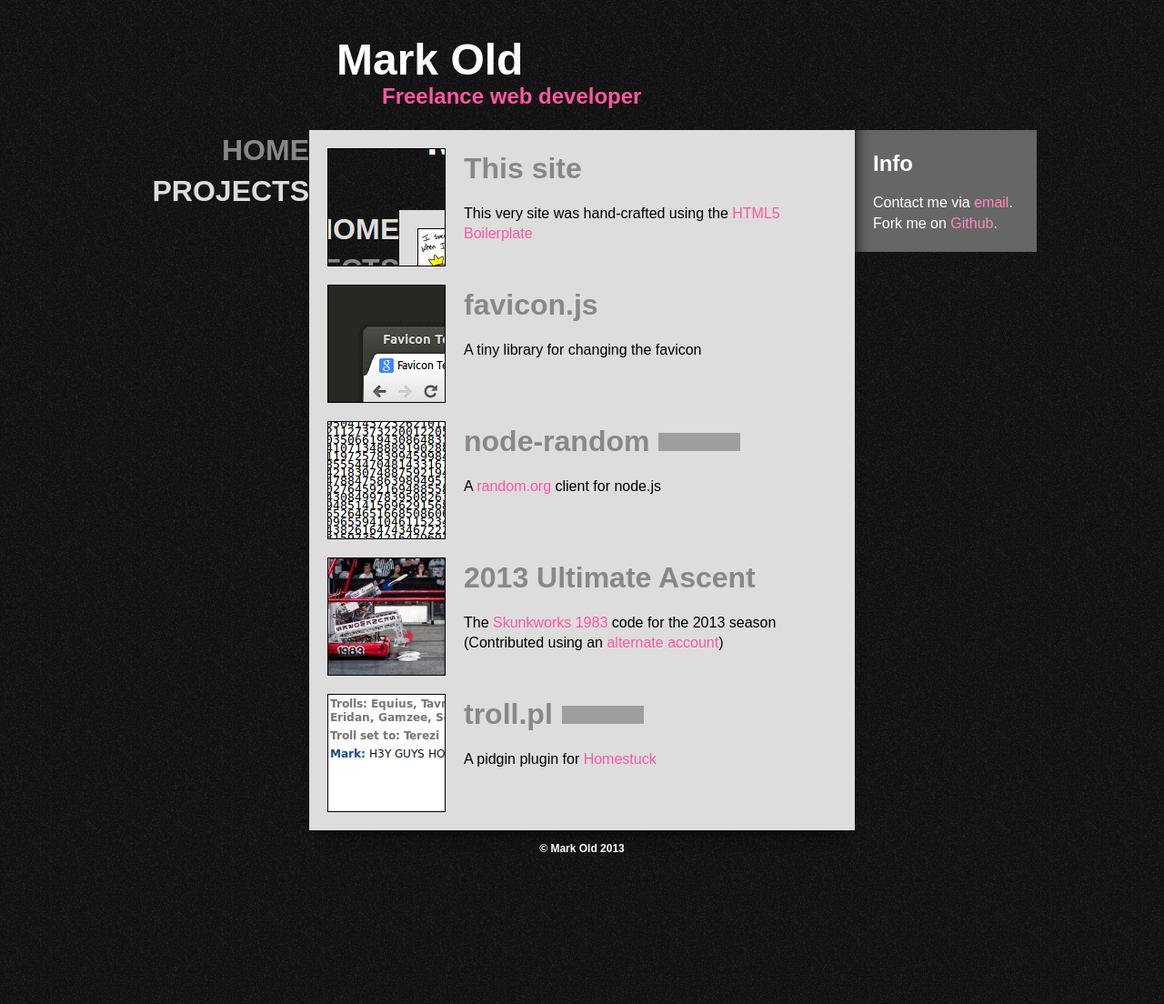
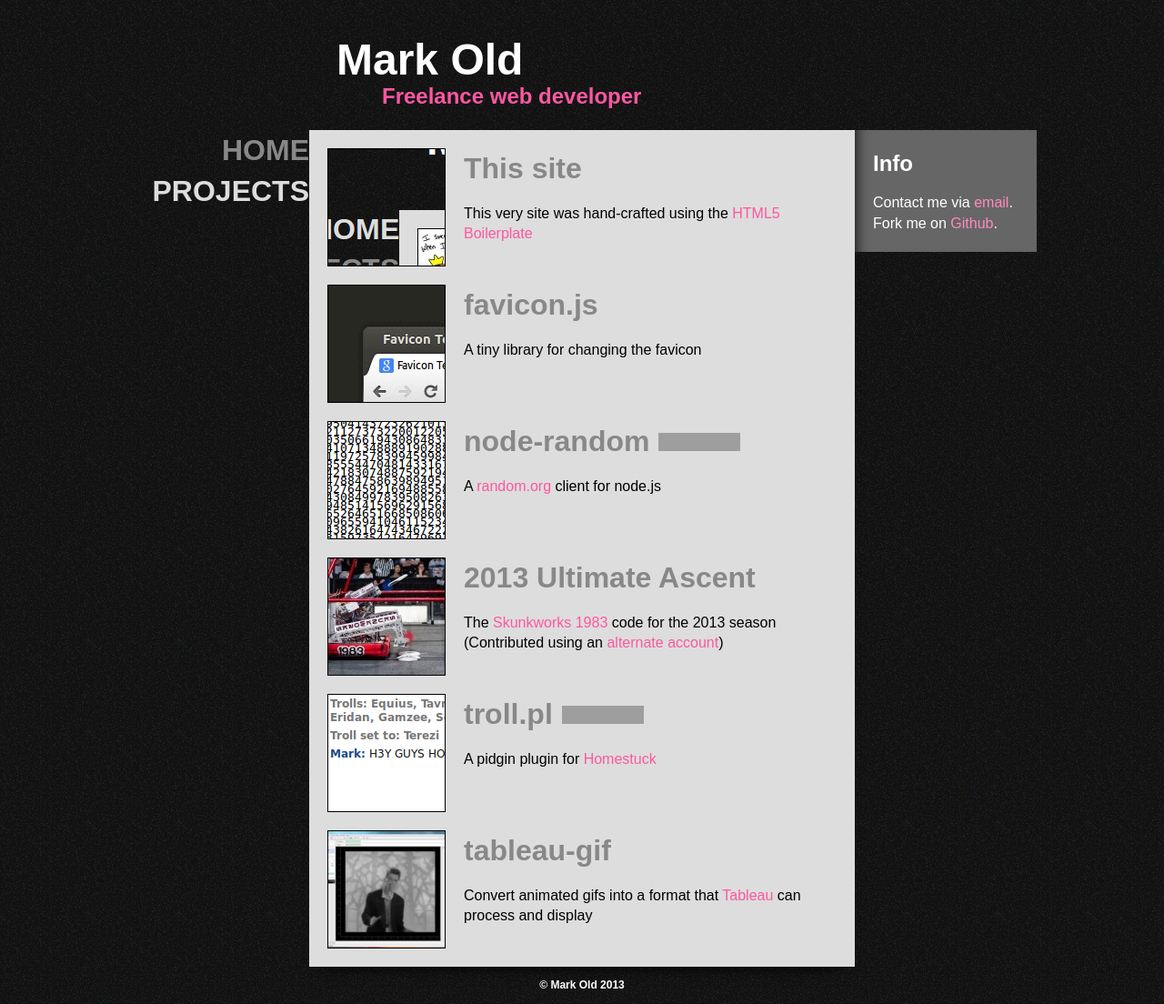
Before and after one commit to dlom/dlom.github.io, a Jekyll site: the page built from projects.html, in a window 1280 px wide. Shown: the whole page at 91% size. Built offline with Jekyll 4.4.1, drawn with Linux system fonts in a browser that asks for light colours; grey boxes are pictures that could not be loaded.

Commit message:
Add more projects and image alts

```diff
--- a/_config.yml
+++ b/_config.yml
@@ -48,3 +48,9 @@
   desc: A pidgin plugin for <a href="http://www.mspaintadventures.com/?s=6">Homestuck</a>
   gh-button-user: Dlom
   gh-button-repo: troll.pl
+- title: tableau-gif
+  image: tableau.png
+  url: https://github.com/Dlom/tableau-gif
+  desc: Convert animated gifs into a format that <a href="http://www.tableausoftware.com">Tableau</a> can process and display
+  gh-button-user: Dlom
+  gh-button-repo: tableau-gif
--- a/index.html
+++ b/index.html
@@ -4,7 +4,7 @@
 ---
 
 <div id="aboutme">
-    <img id="avatar" src="http://www.gravatar.com/avatar/{{ site.gravatar }}?s=80" />
+    <img alt="Me" id="avatar" src="http://www.gravatar.com/avatar/{{ site.gravatar }}?s=80" />
     <h1>About me</h1>
     <p>
         {{ site.aboutme }}
--- a/projects.html
+++ b/projects.html
@@ -6,7 +6,7 @@
 <div id="projects">
     {% for thing in site.projects %}
     <div class="project clearfix">
-        <a class="thumb" href="{{ thing.url }}"><img src="img/{{ thing.image }}" /></a>
+        <a class="thumb" href="{{ thing.url }}"><img alt="{{ thing.title }}" src="img/{{ thing.image }}" /></a>
         <div class="description">
             <a href="{{ thing.url }}"><h1>{{ thing.title }}</h1></a>{% if thing.gh-button-user %}<iframe class="gh-button" src="http://ghbtns.com/github-btn.html?user={{ thing.gh-button-user }}&amp;repo={{ thing.gh-button-repo }}&amp;type=watch&amp;count=true" allowtransparency="true" frameborder="0" scrolling="0" width="110px" height="20px"></iframe>{% endif %}
             <p>
```
Also changed, not shown: img/tableau.png (added).
